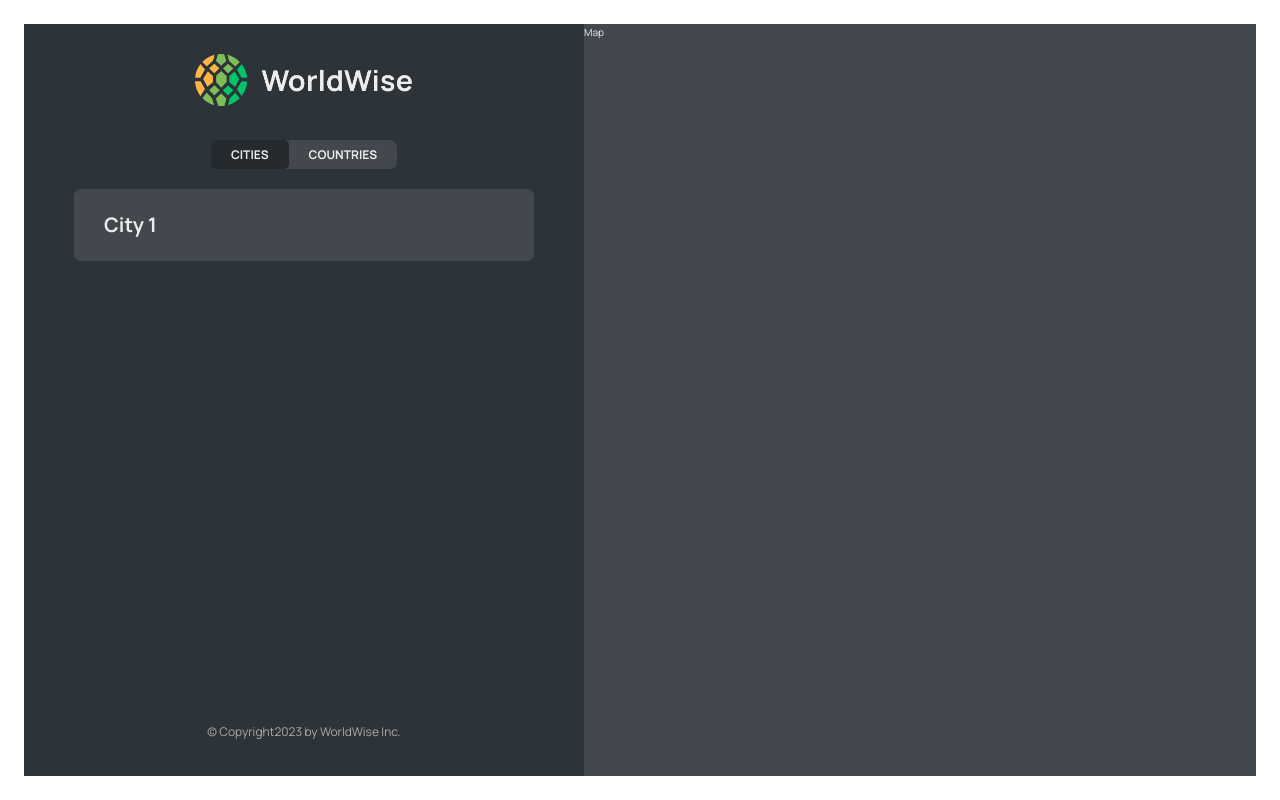
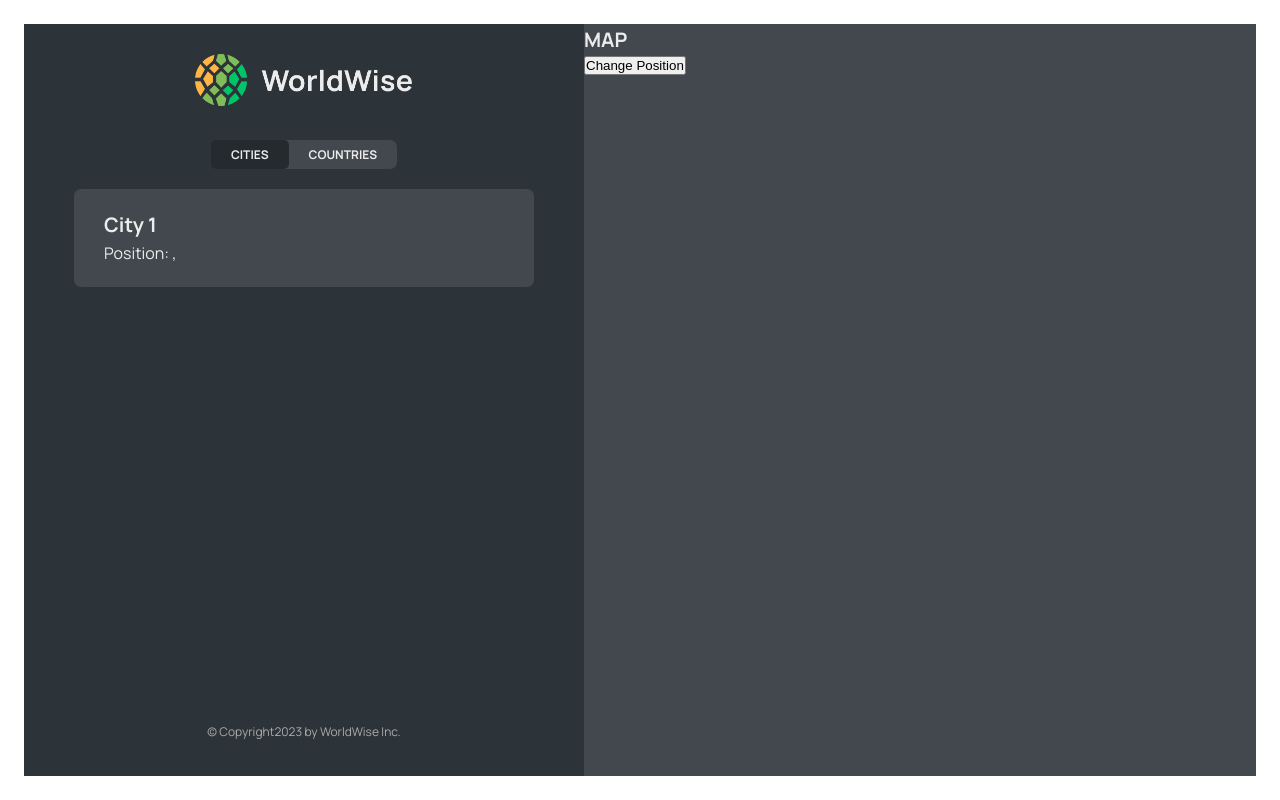
Before and after one commit to fatihsahin291/WorldWise-React-Routing, a React (Vite) app: page /app/cities/1 in a window 1280 px wide. Built offline with nearby package versions, Linux system fonts and the light colour scheme; data requests are answered from the project's data file.

Commit message:
reading and writing query strings

```diff
--- a/src/components/City.jsx
+++ b/src/components/City.jsx
@@ -1,33 +1,45 @@
-import { useParams } from "react-router-dom";
+import {
+	useParams,
+	useSearchParams,
+} from "react-router-dom";
 import styles from "./City.module.css";
 
-// const formatDate = (date) =>
-// 	new Intl.DateTimeFormat("en", {
-// 		day: "numeric",
-// 		month: "long",
-// 		year: "numeric",
-// 		weekday: "long",
-// 	}).format(new Date(date));
+const formatDate = (date) =>
+	new Intl.DateTimeFormat("en", {
+		day: "numeric",
+		month: "long",
+		year: "numeric",
+		weekday: "long",
+	}).format(new Date(date));
 
 function City() {
 	const { id } = useParams();
 
-	console.log(id);
+	const [searchParams, setSearchParams] =
+		useSearchParams();
+
+	const lat = searchParams.get("lat");
+	const lng = searchParams.get("lng");
 
 	// TEMP DATA
-	// const currentCity = {
-	// 	cityName: "Lisbon",
-	// 	emoji: "🇵🇹",
-	// 	date: "2027-10-31T15:59:59.138Z",
-	// 	notes: "My favorite city so far!",
-	// };
+	const currentCity = {
+		cityName: "Lisbon",
+		emoji: "🇵🇹",
+		date: "2027-10-31T15:59:59.138Z",
+		notes: "My favorite city so far!",
+	};
 
-	// const { cityName, emoji, date, notes } =
-	// currentCity;
+	const { cityName, emoji, date, notes } =
+		currentCity;
 
 	return (
 		<div className={styles.city}>
-			<h1>City {id}</h1>
+			<div>
+				<h1>City {id}</h1>{" "}
+				<p>
+					Position: {lat}, {lng}
+				</p>
+			</div>
 			{/* <div className={styles.row}>
 				<h6>City name</h6>
 				<h3>
--- a/src/components/CityItem.jsx
+++ b/src/components/CityItem.jsx
@@ -9,11 +9,12 @@ const formatDate = (date) =>
 	}).format(new Date(date));
 
 function CityItem({ city }) {
+	console.log(city.position);
 	return (
 		<li>
 			<Link
 				className={styles.cityItem}
-				to={`${city.id}`}
+				to={`${city.id}?lat=${city.position.lat}&lng=${city.position.lng}`}
 			>
 				<span className={styles.emoji}>
 					{city.emoji}
--- a/src/components/Map.jsx
+++ b/src/components/Map.jsx
@@ -1,8 +1,26 @@
+import { useSearchParams } from "react-router-dom";
 import styles from "./Map.module.css";
 
 function Map() {
+	const [searchParams, setSearchParams] =
+		useSearchParams();
+
+	const lat = searchParams.get("lat");
+	const lng = searchParams.get("lng");
+
 	return (
-		<div className={styles.mapContainer}>Map</div>
+		<div className={styles.mapContainer}>
+			<h1>MAP</h1>
+			<h1>{lat}</h1>
+			<h1>{lng}</h1>
+			<button
+				onClick={() => {
+					setSearchParams({ lat: 1, lng: 2 });
+				}}
+			>
+				Change Position
+			</button>
+		</div>
 	);
 }
 
--- a/vite.config.js
+++ b/vite.config.js
@@ -4,5 +4,14 @@ import eslint from "vite-plugin-eslint";
 
 // https://vitejs.dev/config/
 export default defineConfig({
-	plugins: [react(), eslint()],
+	plugins: [
+		react(),
+		eslint({
+			overrideConfig: {
+				rules: {
+					"no-unused-vars": "warn",
+				},
+			},
+		}),
+	],
 });
```
